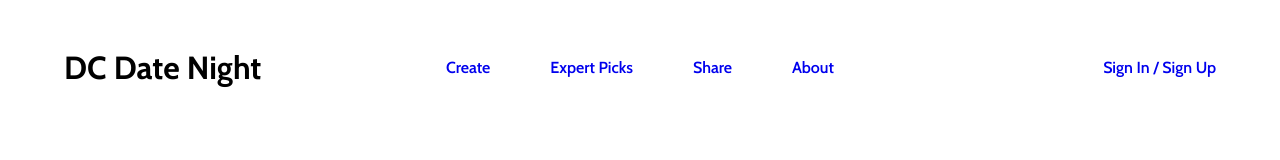
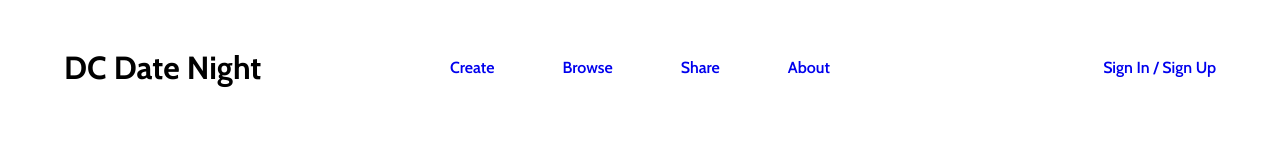
Before and after one commit to kyleblee/dc-date-night, a React (Create React App) app in the folder client/: page / in a window 1280 px wide. Shown: the top 160 px of the page. Built offline with nearby package versions, Linux system fonts and the light colour scheme; no server answers.

Commit message:
Make homepage directory in components directory. Create QuickAbout component file and define the component.

```diff
--- a/client/src/components/header/navbar.js
+++ b/client/src/components/header/navbar.js
@@ -4,7 +4,7 @@ const NavBar = props => {
   return (
     <nav className='navbar'>
       <a href='#'>Create</a>
-      <a href='#'>Expert Picks</a>
+      <a href='#'>Browse</a>
       <a href='#'>Share</a>
       <a href='#'>About</a>
     </nav>
```
Also changed, not shown: client/src/components/homepage/QuickAbout.js (added, +12 -0 lines).
